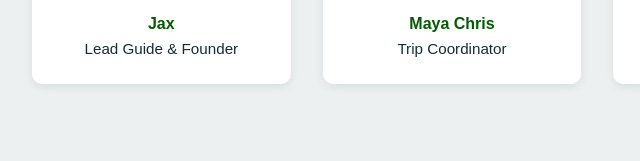
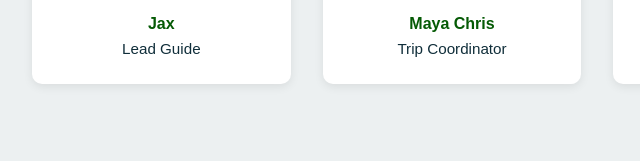
Before and after one commit to simeon-obianwa/wdd130, a plain HTML site: page wwr/contact.html in a window 1280 px wide. Shown: the part 1725-1886 px from the top of the page, 188-828 px from the left. Drawn offline with Linux system fonts and the light colour scheme.

Commit message:
Contact Us

```diff
--- a/wwr/contact.html
+++ b/wwr/contact.html
@@ -84,7 +84,7 @@
             <div class="profiles-grid">
                 <figure class="profile">
                     <img src="images/employee1.jpg" alt="Jax Mark, Lead Guide">
-                    <figcaption>Jax <Mark></Mark><br><span class="title">Lead Guide & Founder</span></figcaption>
+                    <figcaption>Jax <Mark></Mark><br><span class="title">Lead Guide</span></figcaption>
                 </figure>
                 <figure class="profile">
                     <img src="images/employee2.jpg" alt="Maya Chris, Trip Coordinator">
```
